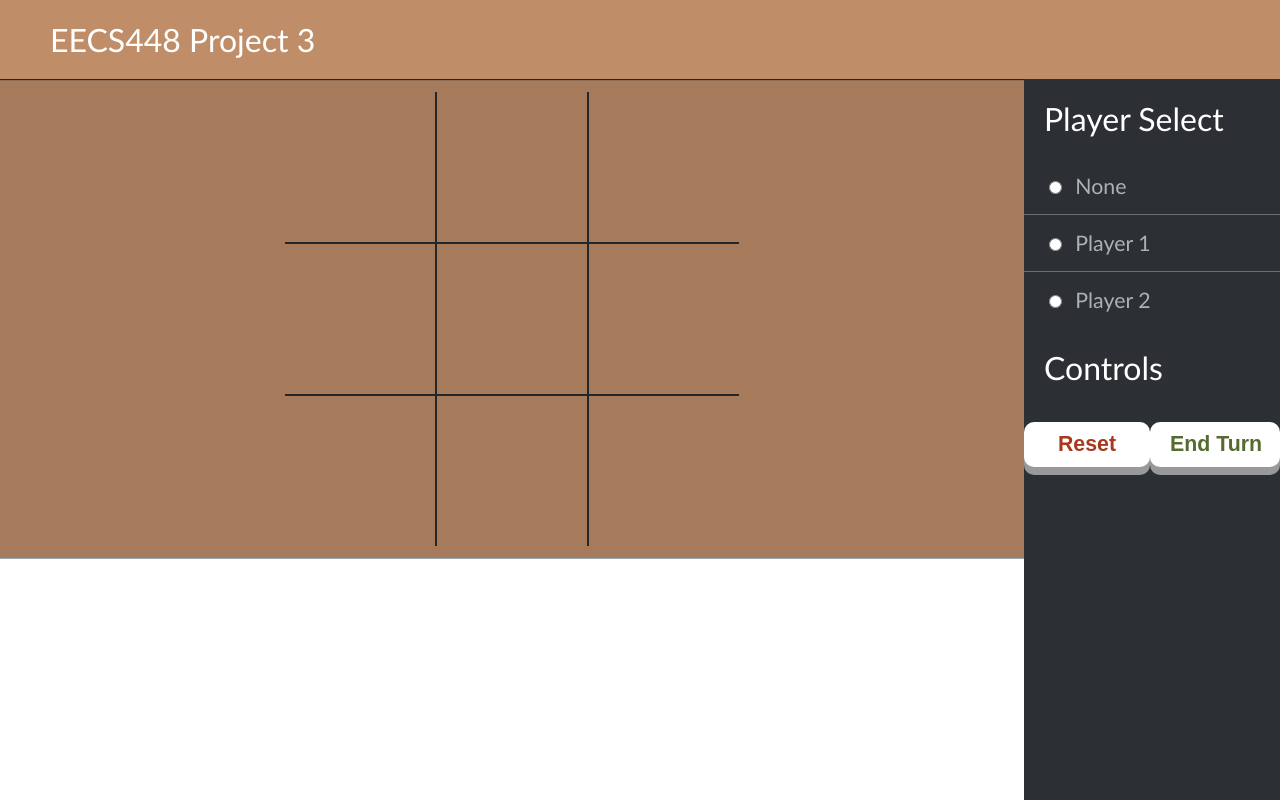
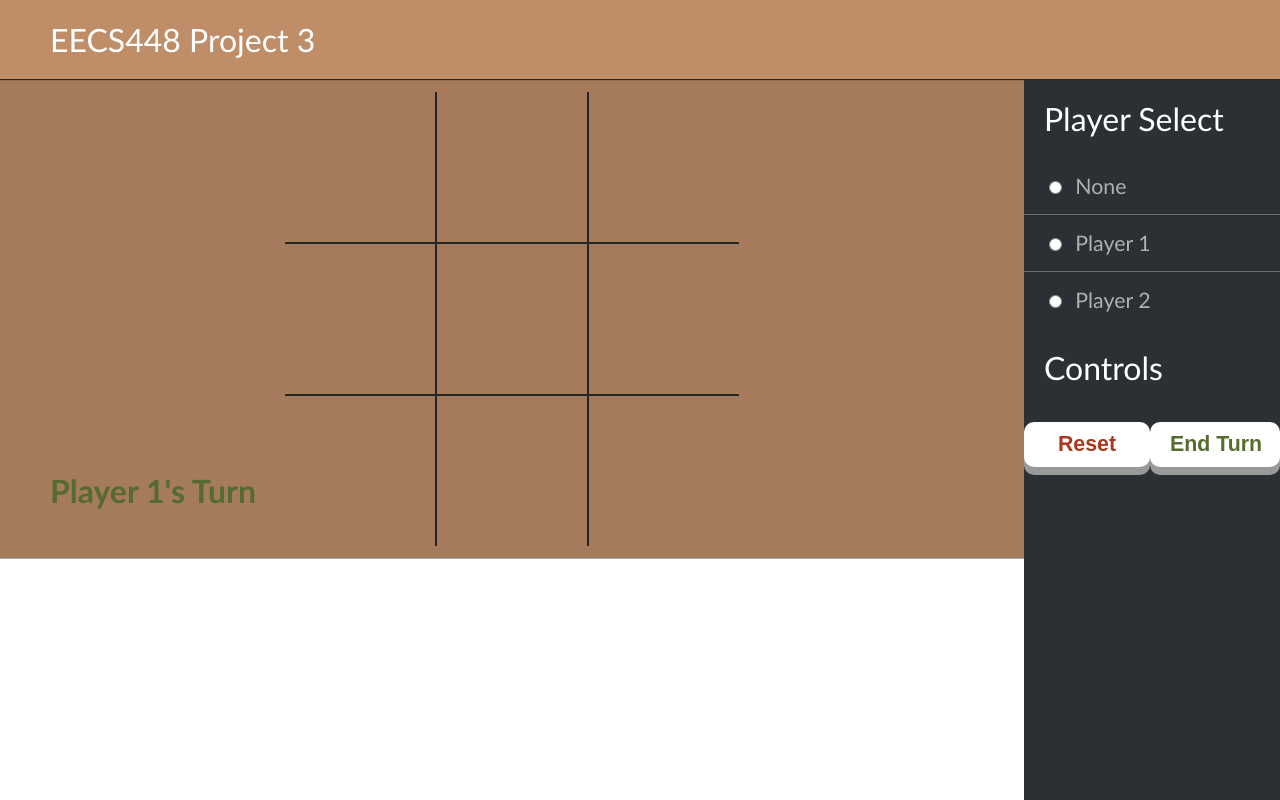
Before and after one commit to nrobless/EECS448_Project3, an Angular app in the folder frontend/: page / in a window 1280 px wide. Built offline with nearby package versions, Linux system fonts and the light colour scheme.

Commit message:
Added a player turn indicator.
Added absolute-positioned div with a turn indicator.

```diff
--- a/frontend/src/app/app.component.css
+++ b/frontend/src/app/app.component.css
@@ -24,6 +24,7 @@
     padding: 20px 50px;
     margin: 0;
     position: relative;
+    z-index: 1;
 
     font-size: 24pt;
     color: #FFFFFF;
@@ -62,6 +63,7 @@
     height: 60%;
     padding: 0;
     margin: 0;
+    position: relative;
     list-style: none;
 
     display: -webkit-box;
@@ -142,6 +144,20 @@ table tr td:first-child {
 
 table tr td:last-child {
     border-right: 0;
+}
+
+#playerTurn {
+    width: auto;
+    height: auto;
+    padding: 0;
+    margin: 0;
+    position: absolute;
+    left: 50px;
+    bottom: 36pt;
+
+    font-size: 24pt;
+    font-weight: bold;
+    color: #556B2F;
 }
 
 /*** Chatbox ***/
--- a/frontend/src/app/app.component.html
+++ b/frontend/src/app/app.component.html
@@ -79,6 +79,7 @@
           </td>
         </tr>
       </table>
+      <div id="playerTurn">Player 1's Turn</div>
     </div>
     <!-- Chatbox -->
     <div id="chat">
```
